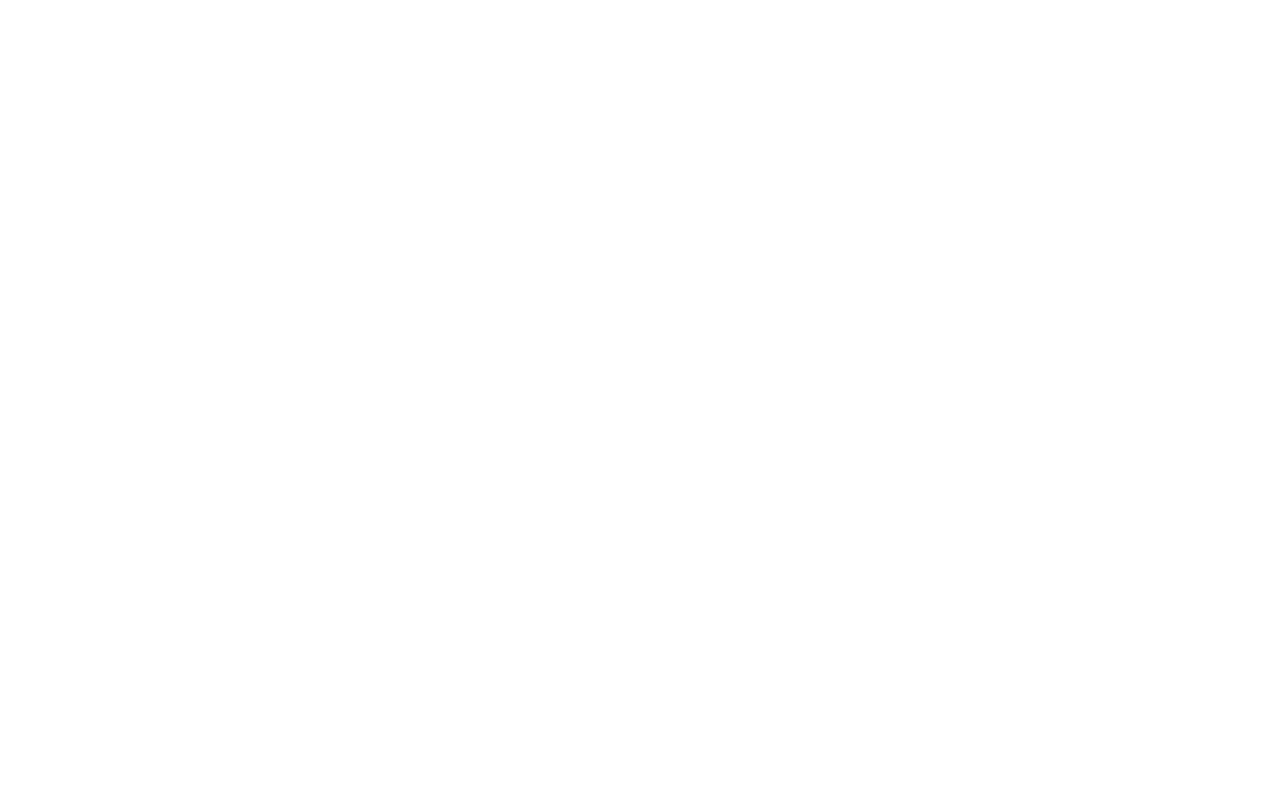
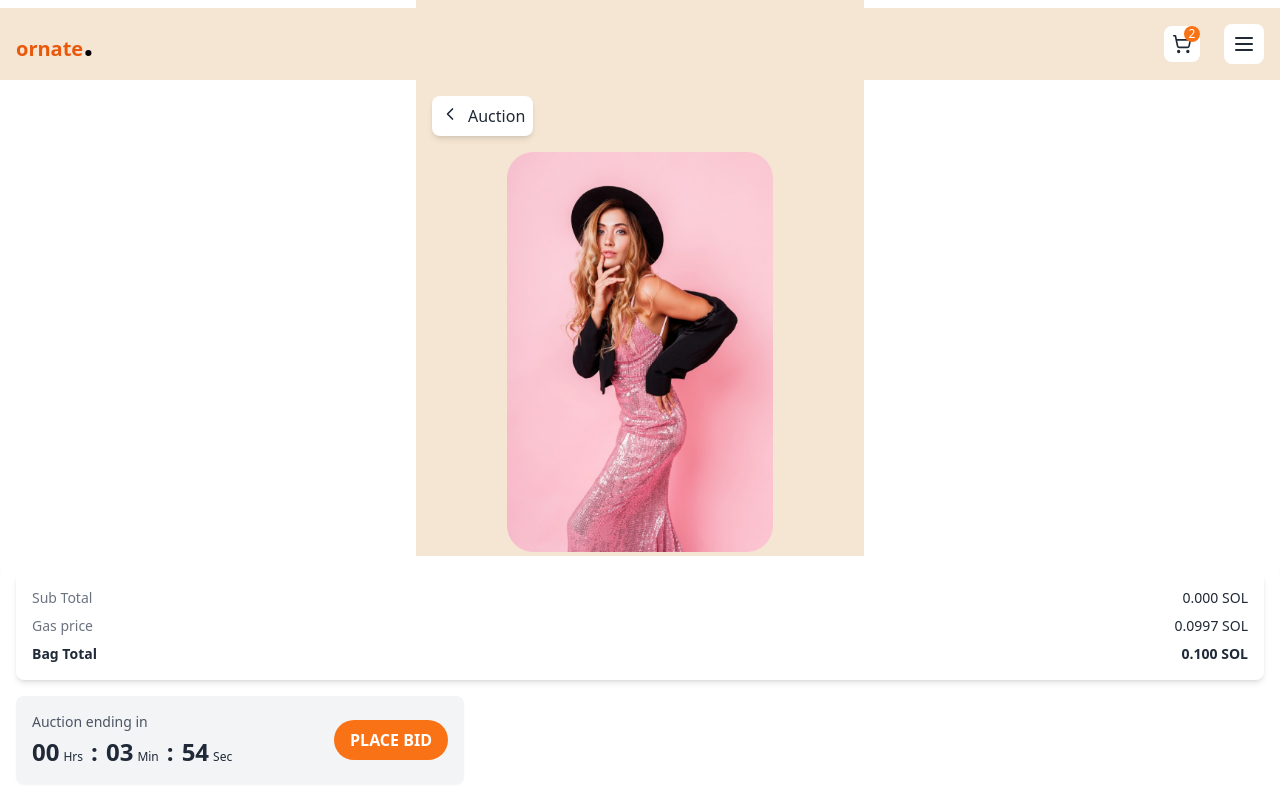
Before and after one commit to nipudas29/ornate, a React (Vite) app in the folder frontend/: page /auction in a window 1280 px wide. Before the commit this address had no page. Built offline with nearby package versions, Linux system fonts and the light colour scheme; a web font is replaced by a local one.

Commit message:
Add auction

```diff
--- a/frontend/src/App.jsx
+++ b/frontend/src/App.jsx
@@ -1,4 +1,5 @@
 import './App.css';
+import AuctionPage from './pages/AuctionPage';
 import CardPage from './pages/CardPage';
 import CheckoutPage from './pages/CheckoutPage';
 import HomePage from './pages/HomePage';
@@ -14,6 +15,7 @@
         <Route path="/home" element={<HomePage />} />
         <Route path="/card" element={<CardPage />} />
         <Route path="/checkout" element={<CheckoutPage />} />
+        <Route path="/auction" element={<AuctionPage />} />
       </Routes>
     </Router>
   );
--- /dev/null
+++ b/frontend/src/pages/AuctionPage.jsx
@@ -0,0 +1,175 @@
+import React, { useEffect, useState } from 'react';
+import { ChevronLeft, ShoppingCart, Menu, Minus, Plus, Trash2 } from 'lucide-react';
+
+function CartIcon() {
+    return (
+        <button variant="ghost" size="icon" className="relative bg-white p-2 rounded-lg">
+            <ShoppingCart className="h-5 w-5" />
+            <span className="absolute top-0 right-0 h-4 w-4 bg-orange-500 rounded-full text-xs text-white flex items-center justify-center">2</span>
+        </button>
+    );
+}
+
+function MenuIcon() {
+    return (
+        <button variant="ghost" size="icon" className='bg-white p-2 rounded-lg'>
+            <Menu className="h-6 w-6" />
+        </button>
+    );
+}
+
+function BackButton() {
+    return (
+        <button
+            className="bg-white p-2 flex gap-2 rounded-lg shadow-md"
+            onClick={() => window.history.back()} // Functionality to go back in history
+        >
+            <ChevronLeft className="h-5 w-5" />
+            <span>Auction</span>
+        </button>
+    );
+}
+
+function Header() {
+    return (
+        <header className="fixed top-0 left-0 right-0 bg-[#f5e6d3] p-4 flex justify-between items-center mt-2 z-10">
+            <h1 className="font-bold">
+                <span className="text-xl text-orange-600 md:text-xl font-bold">ornate</span>
+                <span className="text-4xl text-black font-bold leading-none">.</span>
+            </h1>
+            <div className="flex items-center space-x-6">
+                <CartIcon />
+                <MenuIcon />
+            </div>
+        </header>
+    );
+}
+
+function ImageSection() {
+    return (
+        <>
+            <div className="flex justify-center items-center w-full px-4 my-2">
+                <img
+                    src="/products/p1.png"
+                    alt="Black handbag"
+                    className="w-full max-h-[50vh] object-contain rounded-md"
+                />
+            </div>
+            <div className="flex justify-center mt-5 gap-1">
+                <div className="w-2 h-2 rounded-full bg-gray-800"></div>
+                <div className="w-2 h-2 rounded-full bg-gray-400"></div>
+                <div className="w-2 h-2 rounded-full bg-gray-400"></div>
+                <div className="w-2 h-2 rounded-full bg-gray-400"></div>
+            </div>
+        </>
+
+    );
+}
+
+// Component to render the subtotal, gas price, and total
+const PricingSummary = ({ subtotal, gasPrice, total }) => {
+    return (
+        <div className="bg-white p-4 rounded-lg shadow-md space-y-2 text-sm">
+            <div className="flex justify-between">
+                <span className="text-gray-500">Sub Total</span>
+                <span>{subtotal.toFixed(3)} SOL</span>
+            </div>
+            <div className="flex justify-between">
+                <span className="text-gray-500">Gas price</span>
+                <span>{gasPrice.toFixed(4)} SOL</span>
+            </div>
+            <div className="flex justify-between font-bold">
+                <span>Bag Total</span>
+                <span>{total.toFixed(3)} SOL</span>
+            </div>
+        </div>
+    );
+};
+
+function PlaceBidButton() {
+    const [time, setTime] = useState({ hours: 0, minutes: 3, seconds: 59 })
+
+    useEffect(() => {
+        const timer = setInterval(() => {
+            setTime(prevTime => {
+                if (prevTime.hours === 0 && prevTime.minutes === 0 && prevTime.seconds === 0) {
+                    clearInterval(timer)
+                    return prevTime
+                }
+
+                let newSeconds = prevTime.seconds - 1
+                let newMinutes = prevTime.minutes
+                let newHours = prevTime.hours
+
+                if (newSeconds < 0) {
+                    newSeconds = 59
+                    newMinutes -= 1
+                }
+
+                if (newMinutes < 0) {
+                    newMinutes = 59
+                    newHours -= 1
+                }
+
+                return { hours: newHours, minutes: newMinutes, seconds: newSeconds }
+            })
+        }, 1000)
+
+        return () => clearInterval(timer)
+    }, [])
+
+    return (
+        <div className="flex items-center justify-between p-4 bg-gray-100 rounded-lg shadow-sm max-w-md">
+            <div className="flex flex-col">
+                <span className="text-gray-600 text-sm mb-1">Auction ending in</span>
+                <div className="flex space-x-2">
+                    <div className="flex items-baseline">
+                        <span className="text-2xl font-bold">{String(time.hours).padStart(2, '0')}</span>
+                        <span className="text-xs ml-1">Hrs</span>
+                    </div>
+                    <span className="text-2xl font-bold">:</span>
+                    <div className="flex items-baseline">
+                        <span className="text-2xl font-bold">{String(time.minutes).padStart(2, '0')}</span>
+                        <span className="text-xs ml-1">Min</span>
+                    </div>
+                    <span className="text-2xl font-bold">:</span>
+                    <div className="flex items-baseline">
+                        <span className="text-2xl font-bold">{String(time.seconds).padStart(2, '0')}</span>
+                        <span className="text-xs ml-1">Sec</span>
+                    </div>
+                </div>
+            </div>
+            <button className="bg-[#f97316] hover:bg-[#ea580c] text-white font-semibold py-2 px-4 rounded-full">
+                PLACE BID
+            </button>
+        </div>
+    )
+}
+
+// Main CheckoutPage component
+export default function AuctionPage() {
+
+    const subtotal = 0;
+    const gasPrice = 0.0997;
+    const total = subtotal + gasPrice;
+
+    return (
+        <div className="min-h-screen bg-[#f5e6d3] text-gray-800 p-4 max-w-md mx-auto font-sans">
+            <Header />
+
+            {/* Add padding top to compensate for fixed header */}
+            <main className="space-y-4 mt-8 pt-6 pb-48">
+                <div className="mt-6">
+                    <BackButton />
+                </div>
+                <ImageSection/>
+            </main>
+
+            {/* Fixed promo code, pricing, and checkout button */}
+            <div className="fixed bottom-0 left-0 right-0 bg-white rounded-t-3xl p-4 space-y-4 shadow-lg">
+                <PricingSummary subtotal={subtotal} gasPrice={gasPrice} total={total} />
+                <PlaceBidButton />
+            </div>
+        </div>
+    );
+}
```
Also changed, not shown: 2 other files (tests, documents, lock files or other folders).
